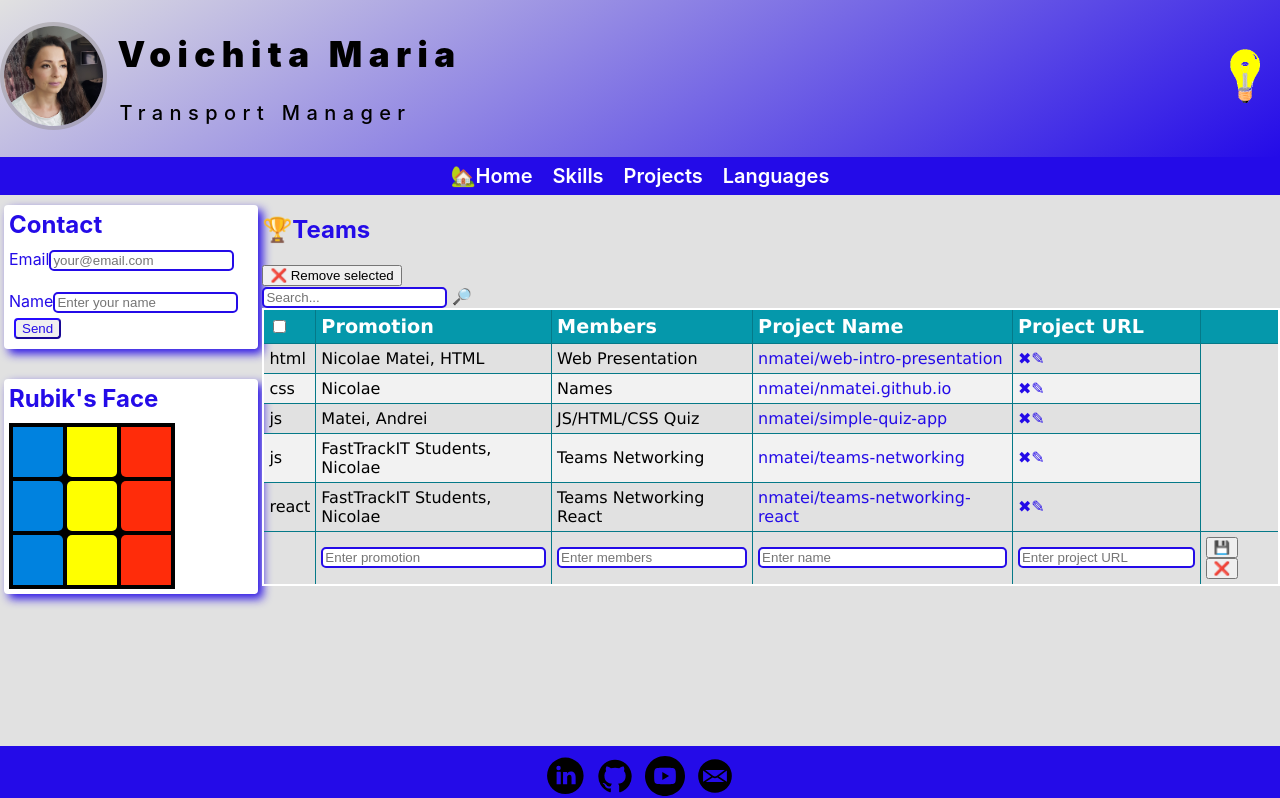
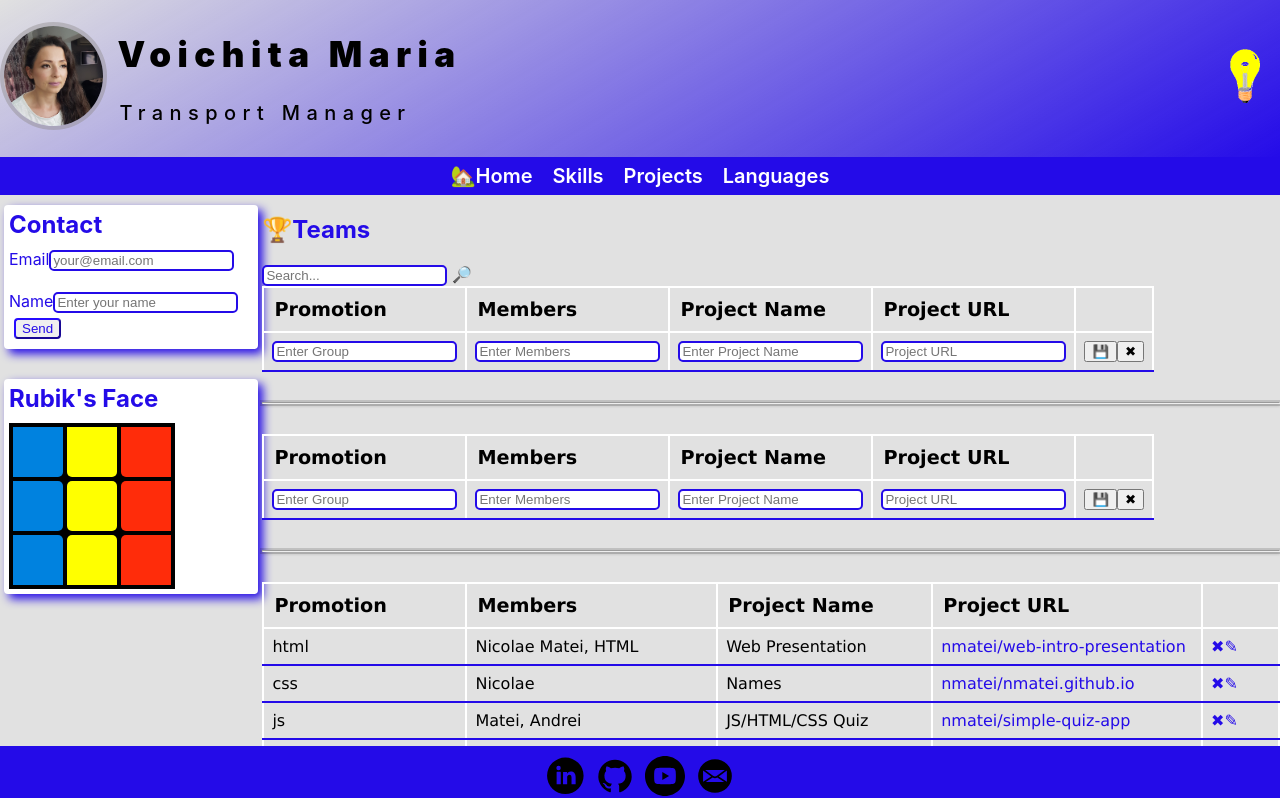
Before and after one commit to sabovoichita/teams-networking-react, a React (Create React App) app: page / in a window 1280 px wide. Shown: the top 798 px of the page. Built offline with nearby package versions, Linux system fonts and the light colour scheme.

Commit message:
split into teams 2 components

```diff
--- a/src/main/ContentWrapper.tsx
+++ b/src/main/ContentWrapper.tsx
@@ -1,5 +1,5 @@
 import { SideMenu } from "../menu/SideMenu";
-import { TeamsTable } from "../teams/TeamsTable";
+import { TeamsTableWrapper } from "../teams/TeamsTable";
 import { KnownLanguagesTable } from "./KnownLanguagesTable";
 
 export function ContentWrapper() {
@@ -62,11 +62,12 @@ export function ContentWrapper() {
             <span>🏆Teams</span>
           </h2>
           <div className="tbar">
-            <button id="removeSelected">❌ Remove selected</button>
-            <div className="tfill"></div>
-            <input type="search" name="Search" id="search" placeholder="Search..." /> <label htmlFor="search">🔎</label>
+            <div>
+              <input type="search" name="Search" id="search" placeholder="Search..." />{" "}
+              <label htmlFor="search">🔎</label>
+            </div>
           </div>
-          <TeamsTable />
+          <TeamsTableWrapper />
         </div>
 
         <div id="languages" className="page">
--- a/src/teams/TeamsTable.tsx
+++ b/src/teams/TeamsTable.tsx
@@ -1,6 +1,67 @@
-import "../teams/style.css";
+import "./style.css";
 
-export function TeamsTable() {
+export function TeamsTable(props) {
+  //   console.warn("props", props);
+  return (
+    <form id="teamsForm" action="" method="POST">
+      <table id="teams">
+        <thead>
+          <tr>
+            <th>Promotion</th>
+            <th>Members</th>
+            <th>Project Name</th>
+            <th>Project URL</th>
+            <th></th>
+          </tr>
+        </thead>
+        <tbody>
+          {props.teams.map(({ promotion, members, name, url, id }) => (
+            <tr key={id}>
+              <td>{promotion}</td>
+              <td>{members}</td>
+              <td>{name}</td>
+              <td>
+                <a href={url} target="_blank">
+                  {url.replace("https://github.com/", "")}
+                </a>
+              </td>
+              <td>
+                <a className="remove-btn">✖</a>
+                <a className="edit-btn">&#9998;</a>
+              </td>
+            </tr>
+          ))}
+        </tbody>
+        <tfoot>
+          <tr>
+            <td>
+              <input type="text" placeholder="Enter Group" name="promotion" id="promotion" required />
+            </td>
+            <td>
+              <input type="text" placeholder="Enter Members" name="members" id="members" required />
+            </td>
+            <td>
+              <input type="text" placeholder="Enter Project Name" name="name" id="name" required />
+            </td>
+            <td>
+              <input type="text" placeholder="Project URL" name="url" id="url" required />
+            </td>
+            <td>
+              <button type="submit" title="Save">
+                💾
+              </button>
+              <button type="reset" title="Cancel">
+                ✖
+              </button>
+            </td>
+          </tr>
+        </tfoot>
+      </table>
+    </form>
+  );
+}
+
+export function TeamsTableWrapper() {
   const teams = [
     {
       id: "toze8j1610313009673",
@@ -39,66 +100,14 @@ export function TeamsTable() {
     }
   ];
   return (
-    <form id="teamsForm">
-      <table border={1} id="teamsTable">
-        <colgroup>
-          <col className="select-all-column" />
-          <col />
-          <col />
-          <col />
-          <col className="table-actions" />
-        </colgroup>
-        <thead>
-          <tr>
-            <th>
-              <input type="checkbox" name="selectAll" id="selectAll" />
-            </th>
-            <th>Promotion</th>
-            <th>Members</th>
-            <th>Project Name</th>
-            <th>Project URL</th>
-            <th></th>
-          </tr>
-        </thead>
-        <tbody>
-          {teams.map(({ promotion, members, name, url, id }) => (
-            <tr key={id}>
-              <td>{promotion}</td>
-              <td>{members}</td>
-              <td>{name}</td>
-              <td>
-                <a href={url} target="_blank">
-                  {url.replace("https://github.com/", "")}
-                </a>
-              </td>
-              <td>
-                <a className="remove-btn">✖</a>
-                <a className="edit-btn">&#9998;</a>
-              </td>
-            </tr>
-          ))}
-        </tbody>
-        <tfoot>
-          <tr>
-            <td></td>
-            <td>
-              <input name="promotion" id="promotion" placeholder="Enter promotion" required />
-            </td>
-            <td>
-              <input name="members" id="members" placeholder="Enter members" required />
-            </td>
-            <td>
-              <input name="name" id="name" placeholder="Enter name" required />
-            </td>
-            <td>
-              <input name="url" id="url" placeholder="Enter project URL" required />
-            </td>
-            <td>
-              <button type="submit">💾</button> <button type="reset">❌</button>
-            </td>
-          </tr>
-        </tfoot>
-      </table>
-    </form>
+    <>
+      <TeamsTable teams={[]} loading={true} />
+      <hr />
+      <TeamsTable teams={[]} loading={false} />
+      <hr />
+      <TeamsTable teams={teams} loading={true} />
+      <hr />
+      <TeamsTable teams={teams} loading={false} />
+    </>
   );
 }
```
